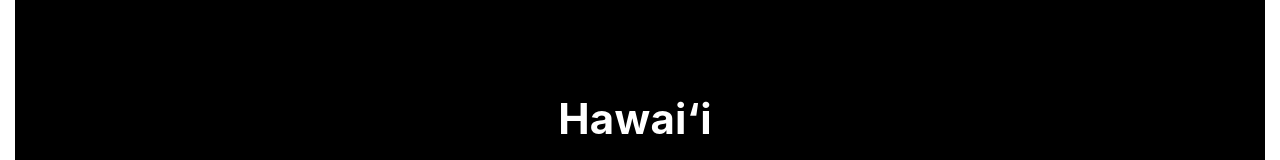
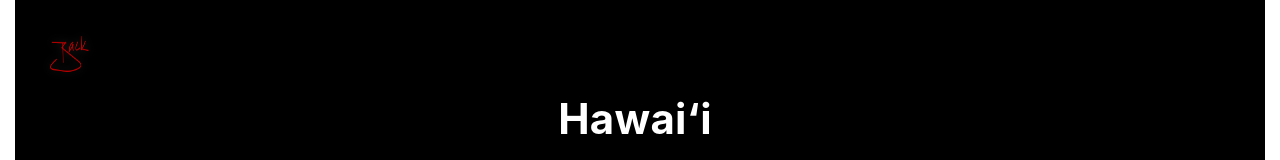
Before and after one commit to yashrajbains/yashrajbains, a React (Vite) app: page /hawaii in a window 1280 px wide. Shown: the top 160 px of the page. Built offline with nearby package versions, Linux system fonts and the light colour scheme.

Commit message:
back button fix

```diff
--- a/src/components/BackButton.css
+++ b/src/components/BackButton.css
@@ -1,28 +1,37 @@
-.back-button {
+.back-btn {
   position: fixed;
-  top: 20px;
-  left: 20px;
-  z-index: 1500;
+  top: calc(env(safe-area-inset-top, 0px) + 16px);
+  left: 16px;
+  z-index: 10000;
+  background: transparent;
+  border: none;
+  padding: 0;
+  margin: 0;
+  display: inline-flex;
+  align-items: center;
+  justify-content: center;
   cursor: pointer;
-  opacity: 0.95;
-  transition: opacity .25s ease, transform .25s ease;
-}
-.back-button:hover {
-  opacity: 1;
-  transform: scale(1.1);
-}
-.back-button img {
-  width: 110px;
-  height: auto;
-  display: block;
-    position: absolute;
-    top: 20px;
-    left: 20px;
-    cursor: pointer;
-    z-index: 1000; /* Ensure it stays on top of other elements */
+  transition: transform 0.25s ease, filter 0.25s ease;
 }
 
-.back-button img {
-    width: 110px; /* Adjust the size of the back button */
-    height: auto;
+/* Make the icon slightly larger and crisp */
+.back-icon {
+  width: 55px;
+  height: 55px;
+  display: block;
+  filter: drop-shadow(0 0 4px rgba(255, 255, 255, 0.15));
+  transition: transform 0.25s ease, filter 0.25s ease;
 }
+
+/* Hover animation: smooth grow */
+.back-btn:hover .back-icon {
+  transform: scale(1.1);
+  filter: drop-shadow(0 0 6px rgba(255, 0, 0, 0.3));
+}
+
+/* Optional touch tweak: larger tap area for iPhone */
+@media (hover: none) {
+  .back-btn {
+    padding: 10px;
+  }
+}
--- a/src/components/BackButton.jsx
+++ b/src/components/BackButton.jsx
@@ -1,12 +1,15 @@
-import React from 'react';
+// src/components/BackButton.jsx
 import { useNavigate } from 'react-router-dom';
+import backIcon from '../assets/backRed.png';   // ← import, lets Vite bundle it
 import './BackButton.css';
 
-export default function BackButton() {
-  const navigate = useNavigate();
+export default function BackButton({ fallback = '/home' }) {
+  const nav = useNavigate();
+  const go = () => (history.length > 1 ? nav(-1) : nav(fallback));
+
   return (
-    <div className="back-button" onClick={() => navigate(-1)} title="Back">
-      <img src="/images/backRed.png" alt="Back" />
-    </div>
+    <button className="back-btn" onClick={go} aria-label="Go back">
+      <img className="back-icon" src={backIcon} alt="" />
+    </button>
   );
 }
```
Also changed, not shown: src/assets/backRed.png (renamed from public/images/backRed.png).
